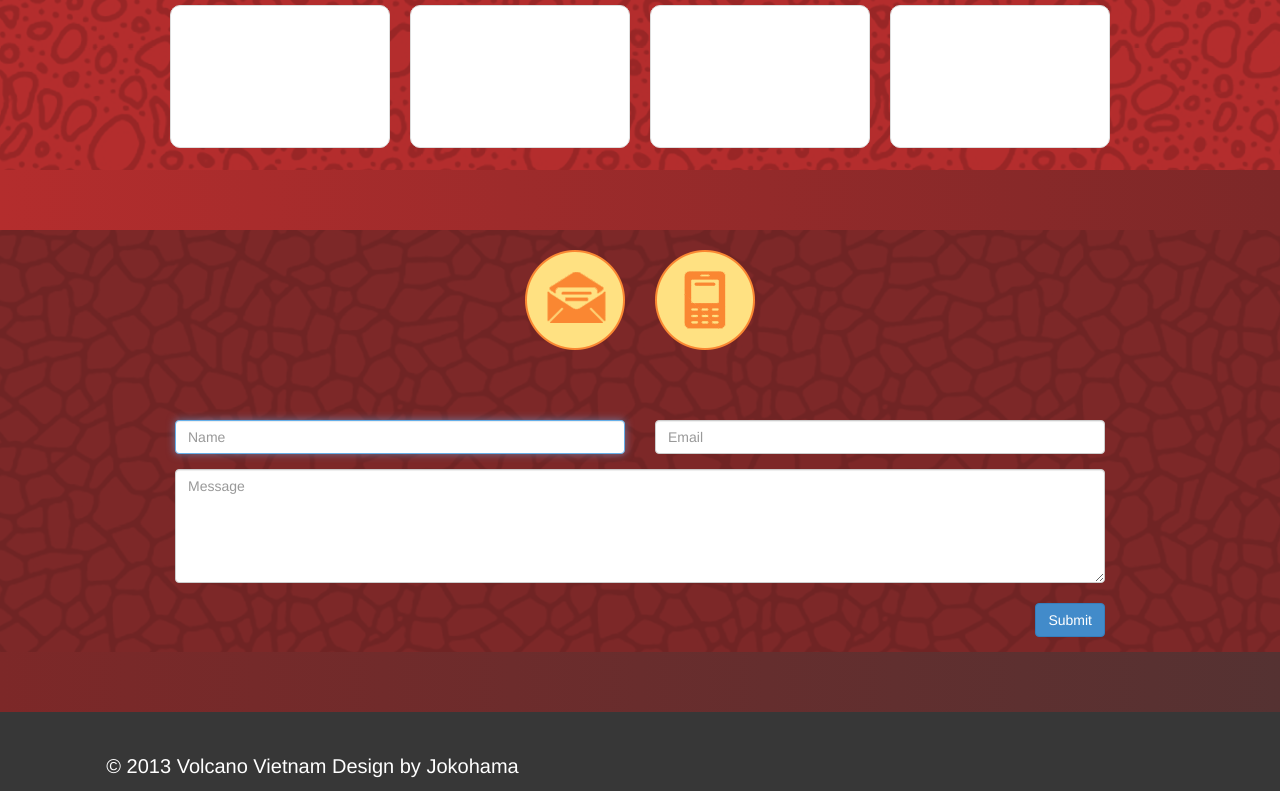
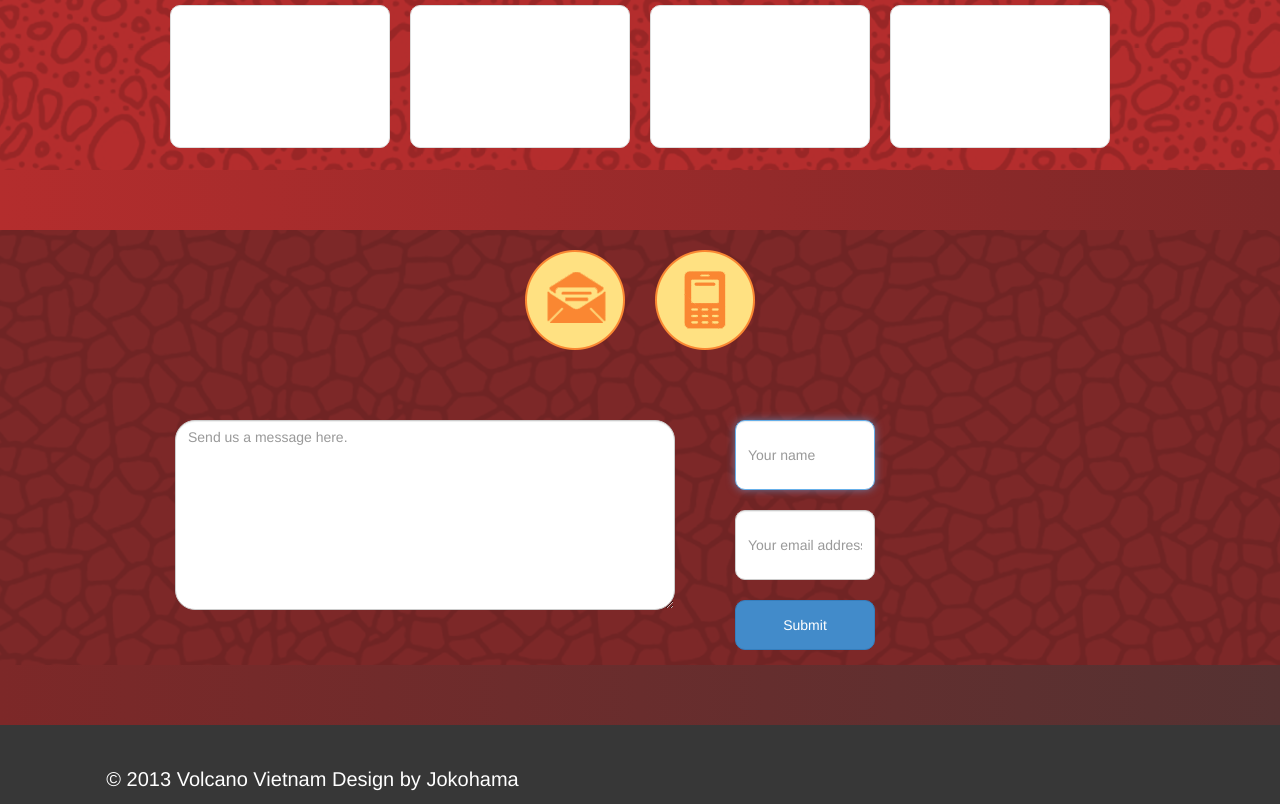
Before and after one commit to anhducrmk/WebVolcano, a plain HTML site: page webVolcano/index.html in a window 1280 px wide. Shown: the part 1826-2630 px from the top of the page. Drawn offline with nearby package versions, Linux system fonts and the light colour scheme.

Commit message:
updated index

```diff
--- a/webVolcano/index.html
+++ b/webVolcano/index.html
@@ -15,7 +15,7 @@
 
   </head>
 
-  <body>
+  <body data-spy="scroll" data-offset="0" data-target="#myScrollspy">
 
     <header>
       <div class="navbar navbar-inverse navbar-fixed-top menu" role="navigation">
@@ -29,10 +29,10 @@
         </div>
         <div class="collapse navbar-collapse" align="center">
           <ul class="nav navbar-nav">
-            <li class="menuli"><a href="#">WHAT WE DO</a></li>
-            <li class="menuli"><a href="#about">WHO WE ARE</a></li>
+            <li class="menuli"><a href="#whatwedo">WHAT WE DO</a></li>
+            <li class="menuli"><a href="#whoweare">WHO WE ARE</a></li>
             <li><img src="img/logo_80x80.png"></li>
-            <li class="menuli"><a href="#contact">OUR WORK</a></li>
+            <li class="menuli"><a href="#ourwork">OUR WORK</a></li>
             <li class="menuli"><a href="#contact">CONTACT US</a></li>
           </ul>
         </div><!--/.nav-collapse -->
@@ -42,7 +42,7 @@
 
 
 
-    <div class="what-we-do">
+    <div class="what-we-do" id="whatwedo">
        <div class="bg-orange"></div>
         <div class="container content1">
             <div class="volcano"><b>VOLCANO VIET NAM</b></div>
@@ -67,7 +67,7 @@
 
   <div class="ngan1"></div>
 
-  <div class="who-we-are">
+  <div class="who-we-are" id="whoweare">
     <div class="container content1">
       <img class="imgweare" src="img/BG whoweare.png"></img>
       <p>Volcano is a team of young and ambitious entrepreneurs, who have fire in the eyes and hunger in the heart. Together we build a team to develop new products and solve life problems. We hope to turn innovative ideas into real actions and create true values for as many people as we can.</p>
@@ -102,7 +102,7 @@
     </div>
   </div>
 
-  <div class="ngan2"></div>
+  <div class="ngan2" id="ourwork"></div>
 
   <div class="row backgroundOurWork">
       <div class="container content">
@@ -204,7 +204,7 @@
 
     <div class="ngan3"></div>
 
-    <div class="row backgroundContact">
+    <div class="row backgroundContact" id="contact">
       <div class="container content">
         <div class="row">
           <div class="col-md-6" align="right">
@@ -214,22 +214,22 @@
             <a href="#"><img src="img/img-contact-phone-icon.png"></a>
           </div>
         </div>
-        <div class="row" align="center">
-          <div class="col-md-9 contact-form content">
-            <form id="contact" method="post" class="form" role="form">
+        <div class="row">
+          <div class="col-md-9 contact-form content" text-align="center">
+            <form id="contacts" method="post" class="form" role="form">
               <div class="row">
-                <div class="col-xs-6 col-md-6 form-group">
-                  <input class="form-control" id="name" name="name" placeholder="Name" type="text" required autofocus />
+                <div class="col-xs-7 col-md-7 form-group">
+                  <textarea class="form-control" id="message" name="mess-contact" placeholder="Send us a message here." rows="5" style="width: 500px; height: 190px;border-radius: 20px;"></textarea>
                 </div>
-                <div class="col-xs-6 col-md-6 form-group">
-                  <input class="form-control" id="email" name="email" placeholder="Email" type="email" required />
-                </div>
-              </div>
-              <textarea class="form-control" id="message" name="message" placeholder="Message" rows="5"></textarea>
-                <br />
-              <div class="row">
-                <div class="col-xs-12 col-md-12 form-group">
-                  <button class="btn btn-primary pull-right" type="submit">Submit</button>
+                <div class="col-xs-2 col-md-2 form-group">
+                  <input class="form-control" id="name" name="name" placeholder="Your name" type="text" required autofocus style="border-radius: 10px;width: 140px;
+height: 70px;" />
+                  <br class="br">
+                  <input class="form-control" id="email" name="email" placeholder="Your email address" type="email" required style="border-radius: 10px;width: 140px;
+height: 70px;"/>
+                  <br class="br">
+                  <button class="btn btn-primary" type="submit" style="border-radius: 10px;width: 140px;
+height: 50px;">Submit</button>
                 </div>
               </div>
             </form>
```
